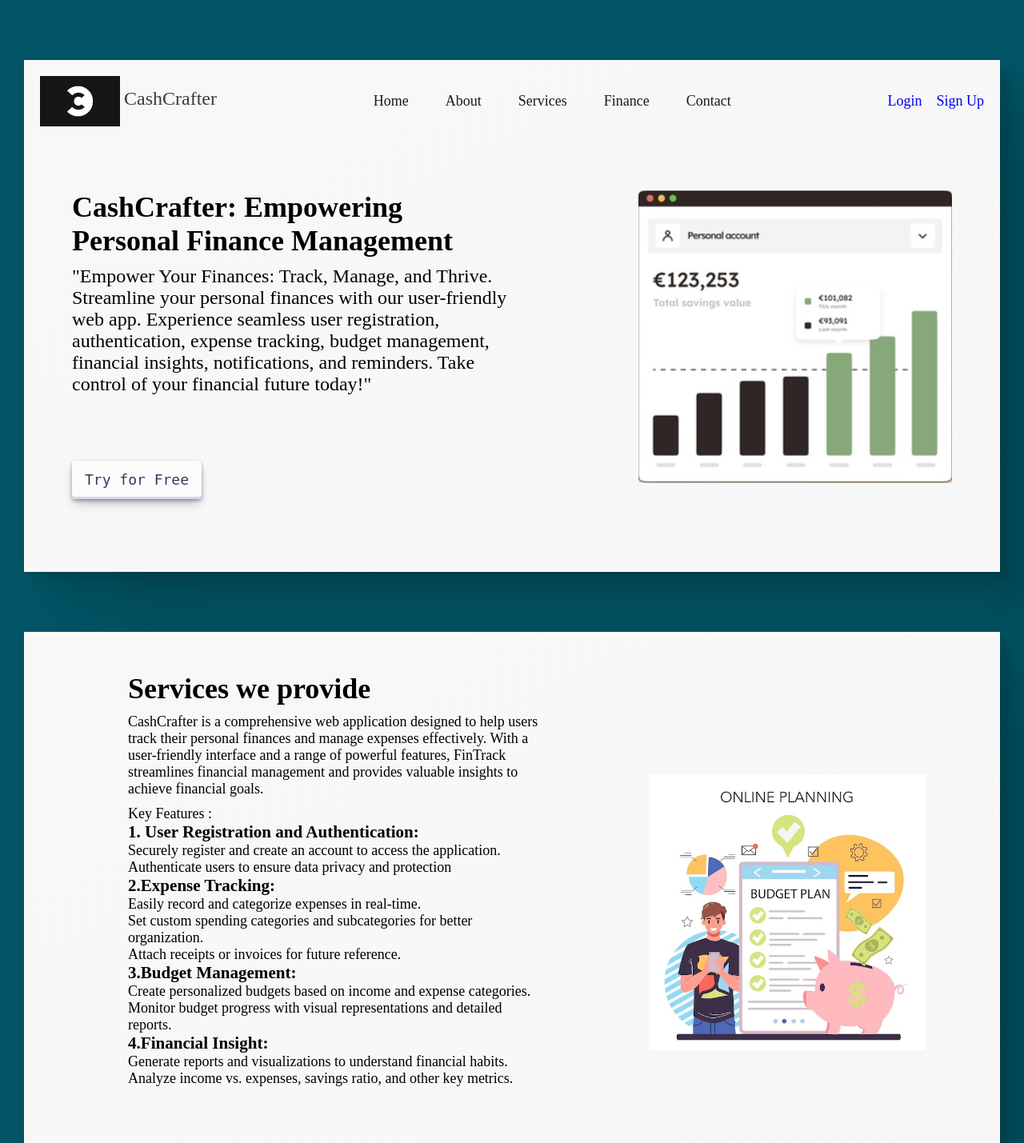
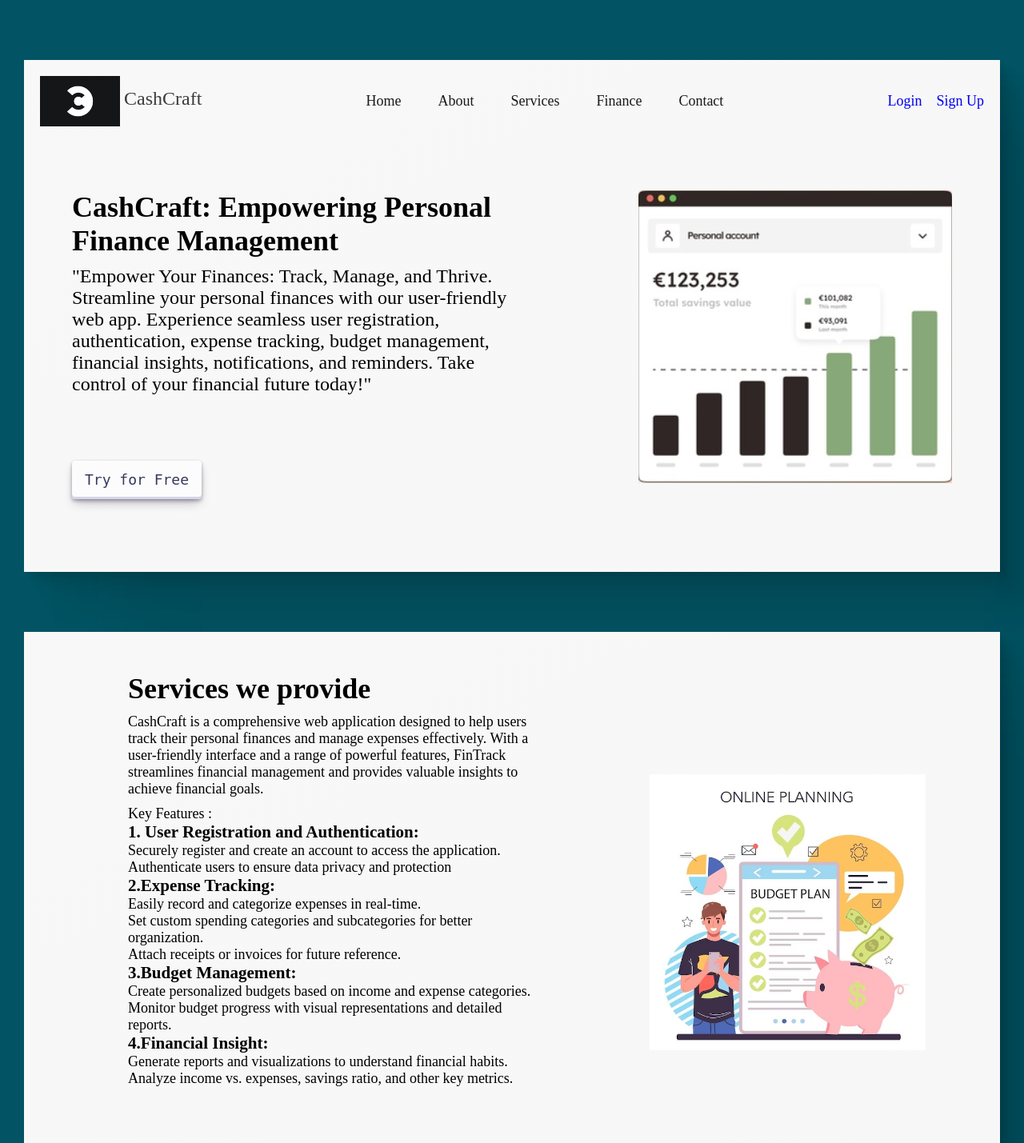
Before and after one commit to baliga04/team-sloth, a Flask app: page / in a window 1280 px wide. Shown: the top 1429 px of the page at 80% size. Run offline with Flask 3, Linux system fonts and the light colour scheme.

Commit message:
Submitting

```diff
--- a/backend1/app.py
+++ b/backend1/app.py
@@ -114,6 +114,7 @@ def dashboard():
     for income in incomes:
         total_income += income.Amount
 
+    print(balance)
     # Getting the User's recent 5 transactions
     transactions = Transactions.query.filter_by(UserID=session.get('UserID')).order_by(Transactions.DateTime.desc()).limit(5).all()
     return render_template('dashboard.html',balance=balance, total_expenses=total_expenses, total_income=total_income,transactions=transactions)
--- a/backend1/templates/addTransaction.html
+++ b/backend1/templates/addTransaction.html
@@ -13,7 +13,7 @@
         {% if messages %}
             {% for message in messages %}
                 <div class="alert alert-info">
-                    {{ message }}
+                    <p style="color:red;border-style: solid;">{{ message }}</p>
                 </div>
             {% endfor %}
         {% endif %}
--- a/backend1/templates/create_category.html
+++ b/backend1/templates/create_category.html
@@ -13,11 +13,12 @@
         {% if messages %}
             {% for message in messages %}
                 <div class="alert alert-info">
-                    {{ message }}
+                    <p style="color:rgb(0, 255, 68);">{{ message }}</p>
                 </div>
             {% endfor %}
         {% endif %}
     {% endwith %}
+    <
     <form action="{{url_for('create_category')}}" method="POST" style="margin-left: 40%;margin-top: 5%;">
         <label for="category" style="color:#025464;">Category Name</label><br>
         <input type="text" name="category" placeholder="Enter Category" required autofocus><br><br>
--- a/backend1/templates/dashboard.html
+++ b/backend1/templates/dashboard.html
@@ -88,7 +88,7 @@
                             </div>
                         </div>
                     </div>
-                <small class="text-muted">Last-24 hours</small>
+                <!-- <small class="text-muted">Last-24 hours</small> -->
             </div>
             <!-- end of sales -->
             <div class="expenses">
@@ -107,7 +107,7 @@
                         </div>
                     </div>
                 </div>
-            <small class="text-muted">Last-24hours</small>
+            <!-- <small class="text-muted">Last-24hours</small> -->
         </div>
         <!-- end of expenses -->
         <div class="income">
@@ -126,7 +126,7 @@
                     </div>
                 </div>
             </div>
-        <small class="text-muted">Last-24hours</small>
+        <!-- <small class="text-muted">Last-24hours</small> -->
     </div>
     <!-- end of income -->
 </div>
--- a/backend1/templates/landingpage.html
+++ b/backend1/templates/landingpage.html
@@ -4,7 +4,7 @@
     <meta charset="UTF-8">
     <meta http-equiv="X-UA-Compatible" content="IE=edge">
     <meta name="viewport" content="width=device-width, initial-scale=1.0">
-    <title>CashCrafter-"The future of cash flow"</title>
+    <title>CashCraft-"The future of cash flow"</title>
     <link href="{{url_for('static', filename = 'stylesLand.css')}}" rel="stylesheet">
 
 </head>
@@ -14,7 +14,7 @@
     <nav class="navbar">
       <div class="logoandtitle">
         <img class="logolanding" src="{{url_for('static', filename='logo.jpg')}}">
-        <div class="titlelogo">CashCrafter</div>
+        <div class="titlelogo">CashCraft</div>
 
       </div>
 
@@ -57,7 +57,7 @@
     </nav>
     <div class="container">
       <div class="left-text">
-         <h2>CashCrafter: Empowering Personal Finance Management</h2>
+         <h2>CashCraft: Empowering Personal Finance Management</h2>
          <p>"Empower Your Finances: Track, Manage, and Thrive. Streamline your personal finances with our user-friendly web app. Experience seamless user registration, authentication, expense tracking, budget management, financial insights, notifications, and reminders. Take control of your financial future today!"</p>
          <button class="button-30" role="button">Try for Free</button>
         </div>
@@ -69,7 +69,7 @@
   <div class="detailss" id="section2">
     <div class="text">
   <h1>Services we provide</h1>
-  <p>CashCrafter is a comprehensive web application designed to help users track their personal finances and manage expenses effectively. With a user-friendly interface and a range of powerful features, FinTrack streamlines financial management and provides valuable insights to achieve financial goals.</p>
+  <p>CashCraft is a comprehensive web application designed to help users track their personal finances and manage expenses effectively. With a user-friendly interface and a range of powerful features, FinTrack streamlines financial management and provides valuable insights to achieve financial goals.</p>
     <p>Key Features :</p>
     <h3>1. User Registration and Authentication:</h3>
     <ul>
--- a/backend1/templates/login.html
+++ b/backend1/templates/login.html
@@ -23,7 +23,7 @@
         <div class="login-card">
             <div class="login-card-logo">
                <img src="{{url_for('static', filename='logo.png')}}" alt="" >
-               <div class="name">CashCrafters</div>
+               <div class="name">CashCraft</div>
         </div>
         <div class="login-card-header">
             <h1>Sign In</h1>
--- a/backend1/templates/notification.html
+++ b/backend1/templates/notification.html
@@ -69,7 +69,7 @@
         </div>
         <div class="message">
               <p>
-                Hello, thanks for setting up my cashcrafter site. I've been a member
+                Hello, thanks for setting up the cashcraft site. I've been a member
                 for a few weeks now and I'm already having lots of fun and
                 improving my financing skills.
               </p>
--- a/backend1/templates/registration.html
+++ b/backend1/templates/registration.html
@@ -22,7 +22,7 @@
         <div class="login-card">
             <div class="login-card-logo">
                 <img src="{{url_for('static', filename='logo.png')}}" alt="" >
-               <div class="name">CashCrafters</div>
+               <div class="name">CashCraft</div>
         </div>
         <div class="login-card-header">
             <h1>Sign Up</h1>
--- a/backend1/templates/view_categories.html
+++ b/backend1/templates/view_categories.html
@@ -50,7 +50,7 @@
         {% if messages %}
             {% for message in messages %}
                 <div class="alert alert-info">
-                    {{ message }}
+                    <p style="color:red;border-style: solid;">{{ message }}</p>
                 </div>
             {% endfor %}
         {% endif %}
```
Also changed, not shown: 1 other file.
